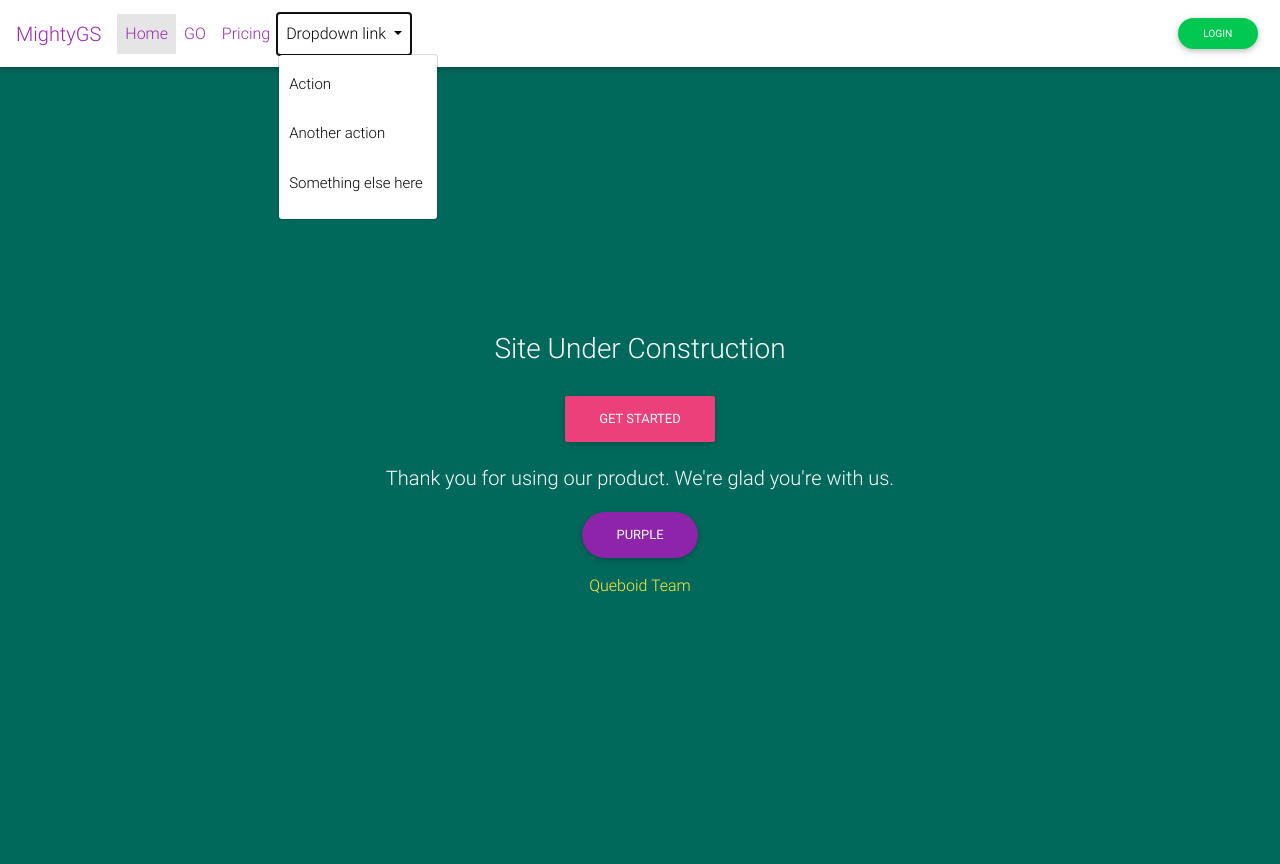
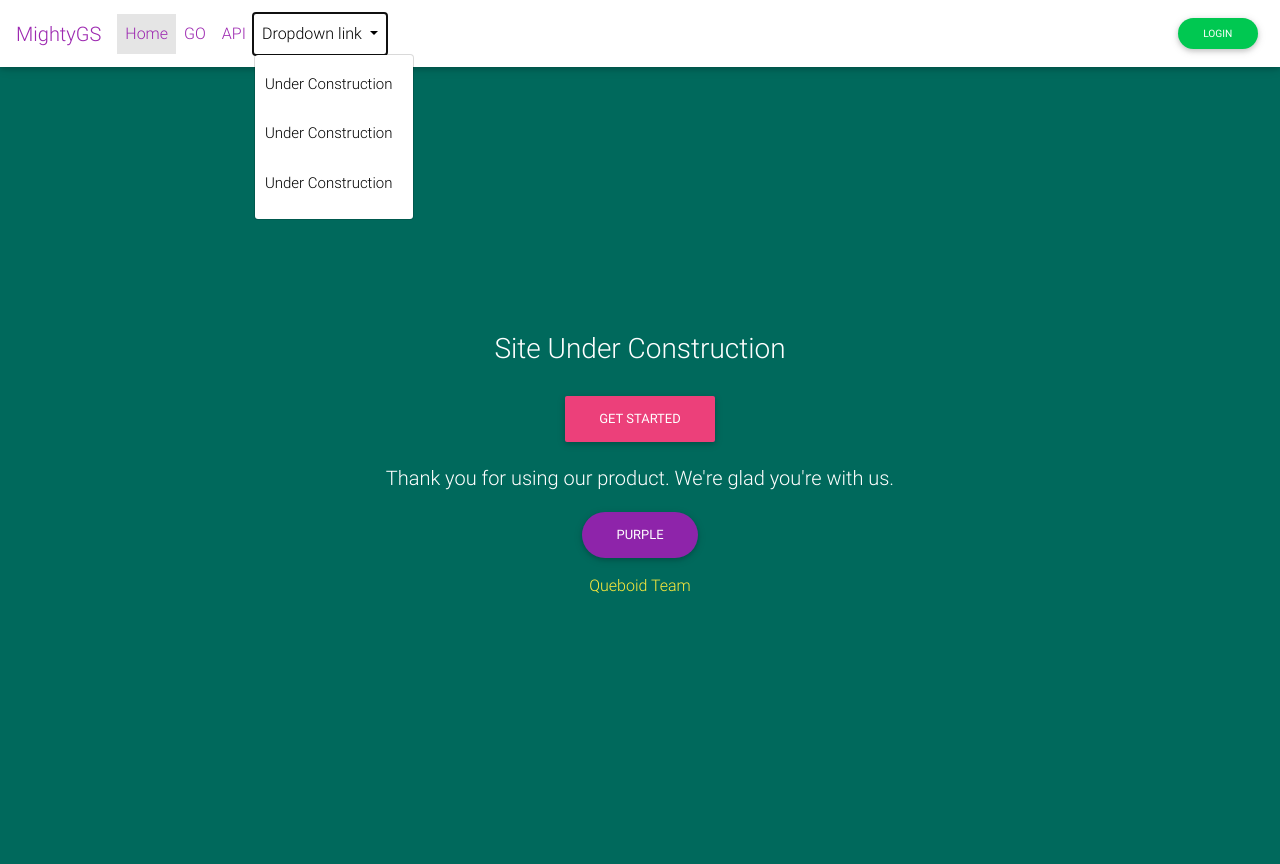
Before and after one commit to ShahidYousuf/mightsgsrestapp, a Django app: page / in a window 1280 px wide, after a click on "Dropdown link". Shown: the top 864 px of the page. Run offline with Django 3.2, Linux system fonts and the light colour scheme; some libraries are stand-ins or nearby versions.

Commit message:
Provide Link for REST API on homepage

```diff
--- a/mightygs/mgsapp/templates/mgsapp/base.html
+++ b/mightygs/mgsapp/templates/mgsapp/base.html
@@ -45,7 +45,7 @@
                 <a class="nav-link purple-text" href="{% url 'mgsapp:go' %}">GO</a>
             </li>
             <li class="nav-item">
-                <a class="nav-link purple-text" href="#">Pricing</a>
+                <a class="nav-link purple-text" href="{% url 'restapp' %}">API</a>
             </li>
             <li class="nav-item dropdown">
                 <a class="nav-link dropdown-toggle" href="http://example.com" id="navbarDropdownMenuLink" data-toggle="dropdown" aria-haspopup="true"
@@ -53,9 +53,9 @@
                 Dropdown link
                 </a>
                 <div class="dropdown-menu" aria-labelledby="navbarDropdownMenuLink">
-                    <a class="dropdown-item" href="#">Action</a>
-                    <a class="dropdown-item" href="#">Another action</a>
-                    <a class="dropdown-item" href="#">Something else here</a>
+                    <a class="dropdown-item" href="#">Under Construction</a>
+                    <a class="dropdown-item" href="#">Under Construction</a>
+                    <a class="dropdown-item" href="#">Under Construction</a>
                 </div>
             </li>
         </ul>
```
